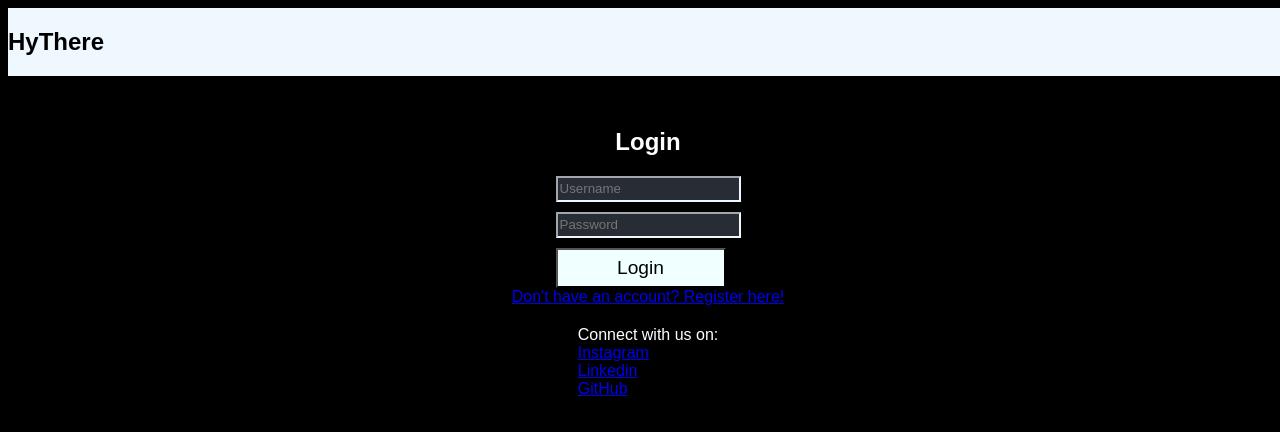
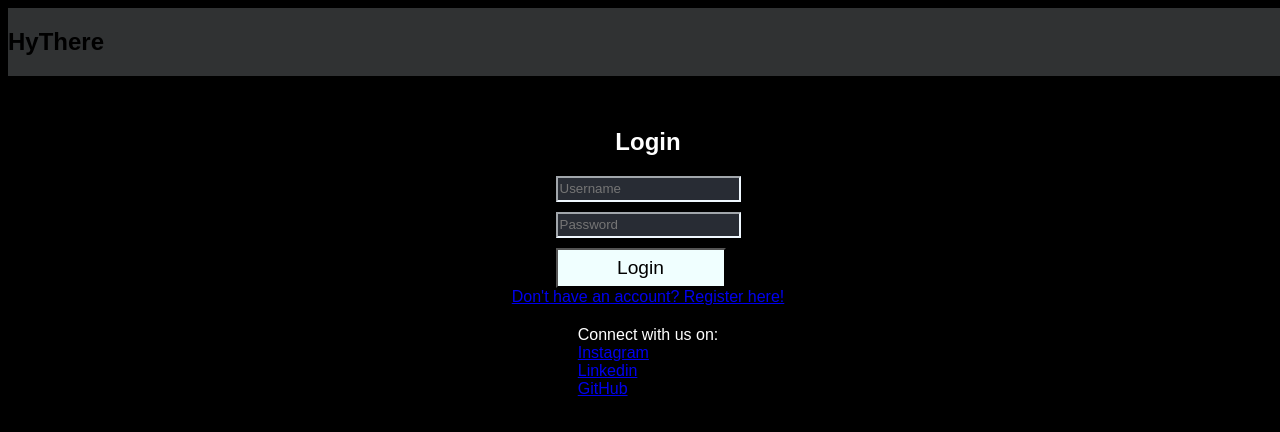
Before and after one commit to vijay-kittu/Chat-App, a React (Create React App) app: page /login in a window 1280 px wide. Shown: the top 432 px of the page. Built offline with nearby package versions, Linux system fonts and the light colour scheme.

Commit message:
changed header

```diff
--- a/src/App.css
+++ b/src/App.css
@@ -54,7 +54,8 @@ body {
 .header {
   position: fixed;
   z-index: 2;
-  background-color: aliceblue;
+  background-color: rgba(240, 248, 255,0.2);
+  backdrop-filter: blur(20px);
   width: 100%;
 
 }
```
